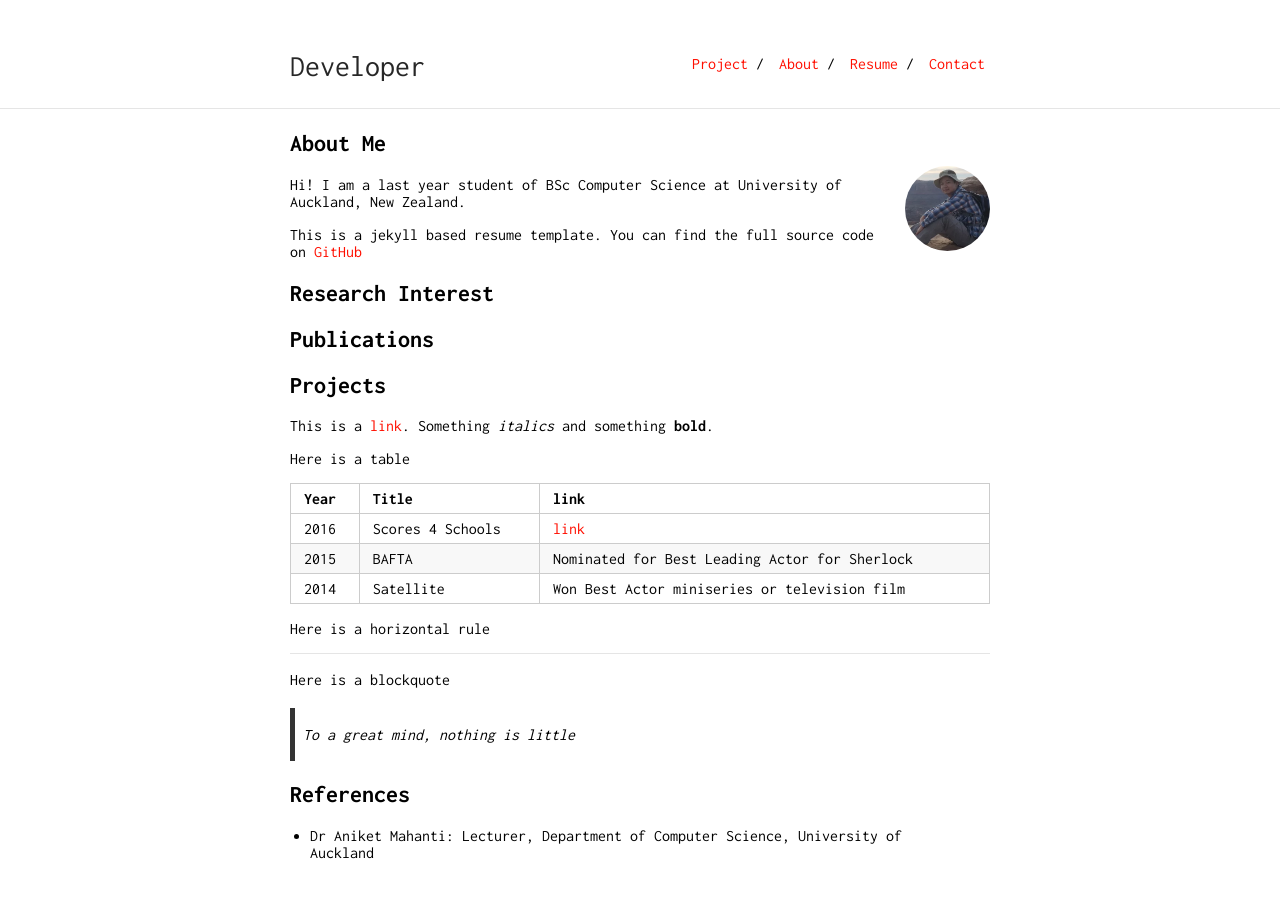
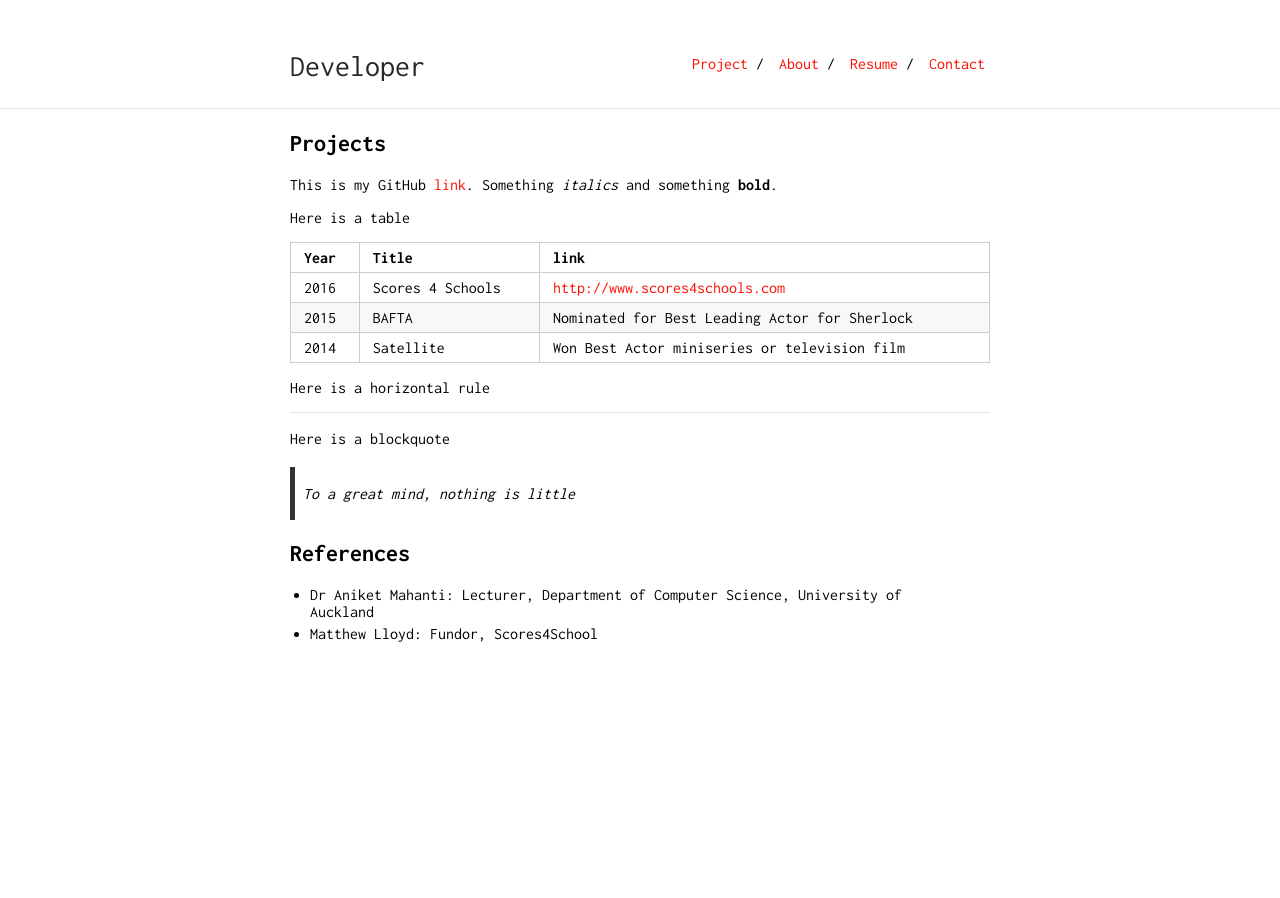
Before and after one commit to hche608/hche608.github.io, a Jekyll site: the page built from project.md, in a window 1280 px wide. Built offline with Jekyll 4.4.1, drawn with Linux system fonts in a browser that asks for light colours.

Commit message:
update project

```diff
--- a/project.md
+++ b/project.md
@@ -2,31 +2,15 @@
 layout: default
 ---
 
-## About Me
-
-<img class="profile-picture" src="me.webp">
-
-Hi! I am a last year student of BSc Computer Science at University of Auckland, New Zealand.
-
-This is a jekyll based resume template. You can find the full source code on [GitHub](https://github.com/hche608/hche608.github.io)
-
-## Research Interest
-
-
-
-## Publications
-
-
-
 ## Projects
 
-This is a [link](http://google.com). Something *italics* and something **bold**.
+This is my GitHub [link](https://github.com/hche608). Something *italics* and something **bold**.
 
 Here is a table
 
 Year | Title | link
 -----|-------|--------
-2016 | Scores 4 Schools  | [link](http://www.scores4schools.com)
+2016 | Scores 4 Schools  | [http://www.scores4schools.com](http://www.scores4schools.com)
 2015 | BAFTA | Nominated for Best Leading Actor for Sherlock
 2014 | Satellite | Won Best Actor miniseries or television film
 
@@ -41,3 +25,4 @@ Here is a blockquote
 ## References
 
 * Dr Aniket Mahanti: Lecturer, Department of Computer Science, University of Auckland
+* Matthew Lloyd: Fundor, Scores4School
```
